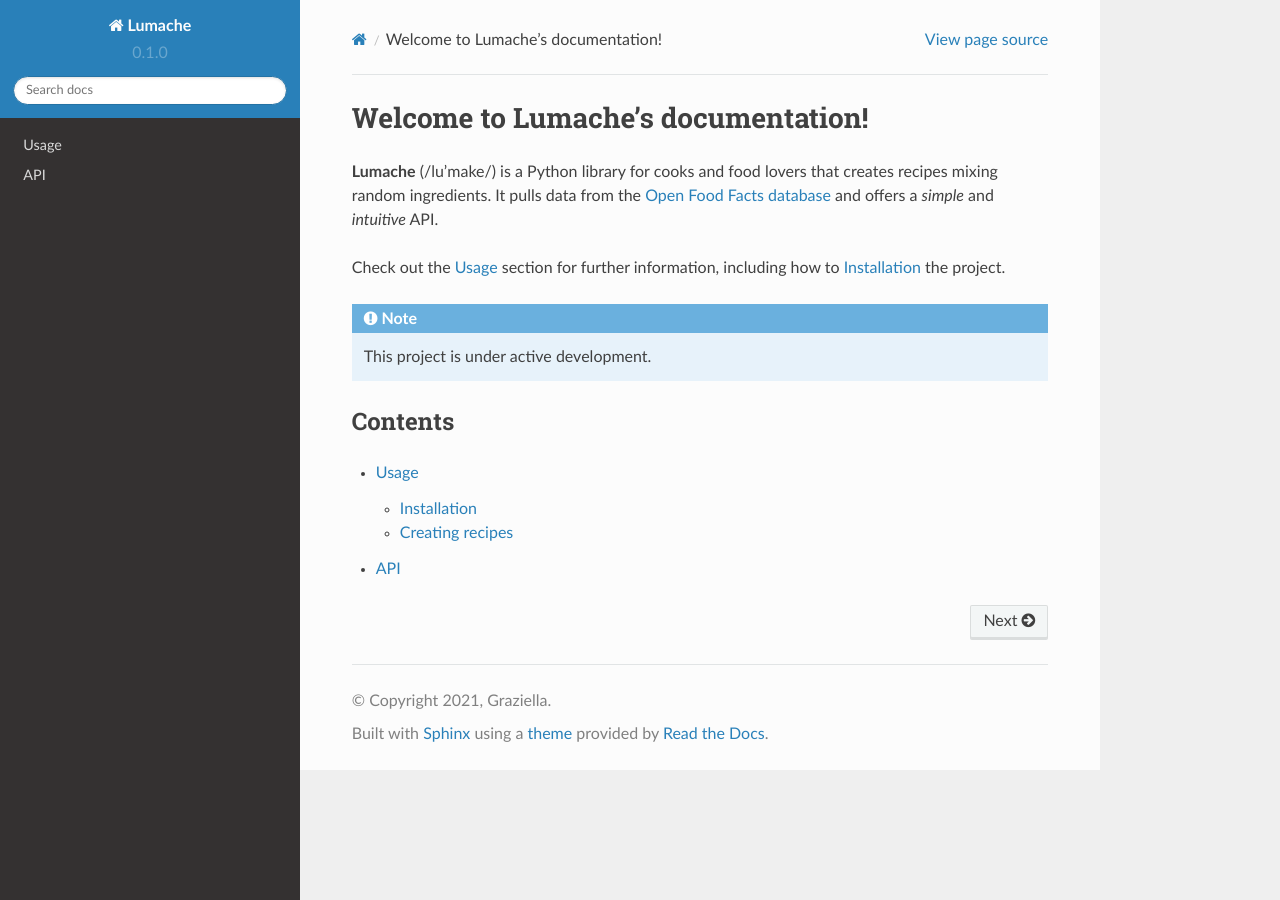
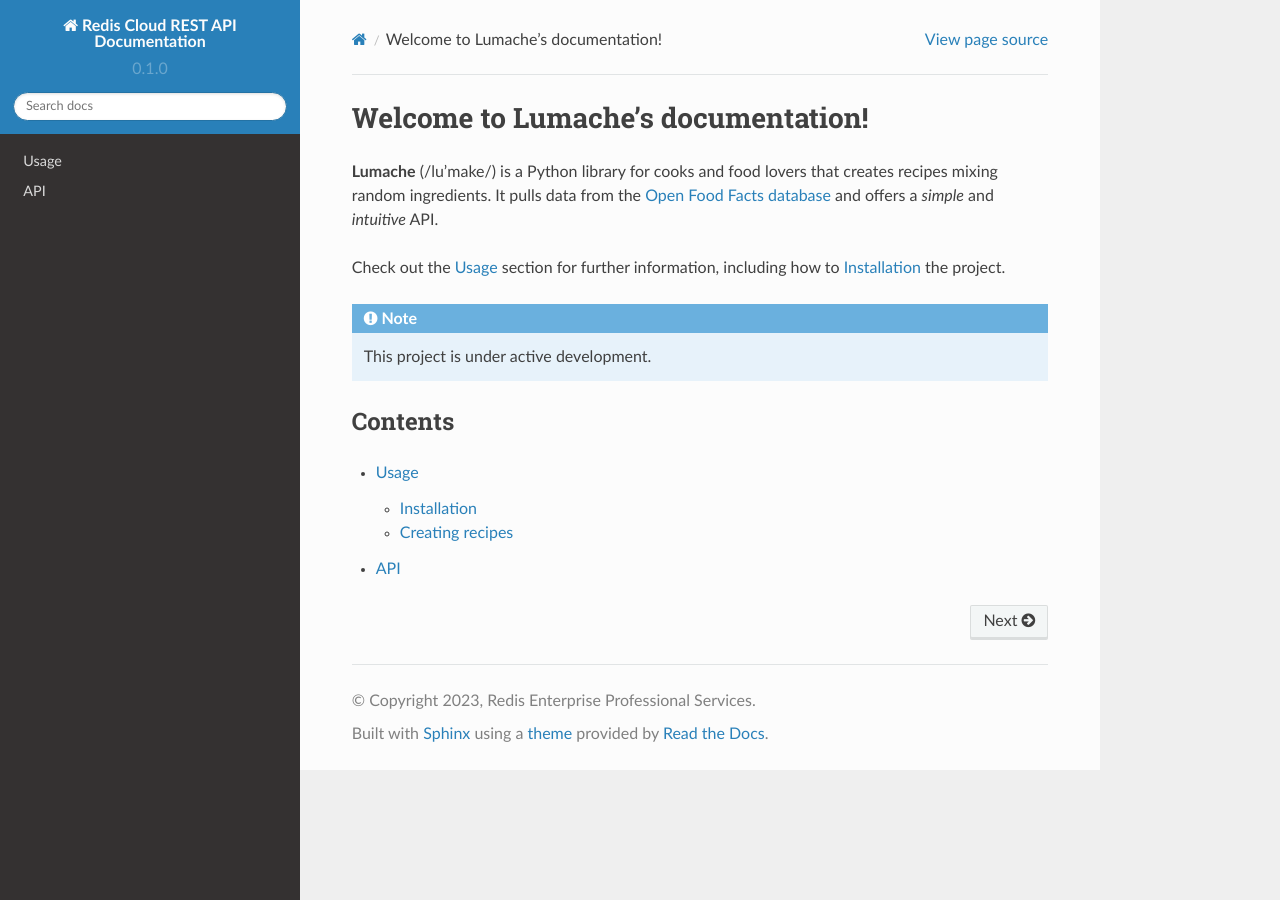
Before and after one commit to Redis-ProfessionalService/cloud-api, a Sphinx documentation site: the page built from docs/source/index.rst, in a window 1280 px wide. Built offline with Sphinx 7.4.7 and the Read the Docs theme 2.0.0, drawn with Linux system fonts in a browser that asks for light colours; some of the changed lines change nothing that is shown.

Commit message:
Update conf.py

```diff
--- a/docs/source/conf.py
+++ b/docs/source/conf.py
@@ -1,14 +1,30 @@
 # Configuration file for the Sphinx documentation builder.
+#
+# This file only contains a selection of the most common options. For a full
+# list see the documentation:
+# https://www.sphinx-doc.org/en/master/usage/configuration.html
 
-# -- Project information
+# -- Path setup --------------------------------------------------------------
 
-project = 'Lumache'
-copyright = '2021, Graziella'
-author = 'Graziella'
+# If extensions (or modules to document with autodoc) are in another directory,
+# add these directories to sys.path here. If the directory is relative to the
+# documentation root, use os.path.abspath to make it absolute, like shown here.
+#
+# import os
+# import sys
+# sys.path.insert(0, os.path.abspath('.'))
+
+
+# -- Project information -----------------------------------------------------
+
+project = 'Redis Cloud REST API Documentation'
+copyright = '2023, Redis Enterprise Professional Services'
+author = 'Khashayar Hajian'
 
 release = '0.1'
 version = '0.1.0'
 
+# -- General configuration ---------------------------------------------------
 # -- General configuration
 
 extensions = [
@@ -28,7 +44,6 @@
 templates_path = ['_templates']
 
 # -- Options for HTML output
-
 html_theme = 'sphinx_rtd_theme'
 
 # -- Options for EPUB output
```
